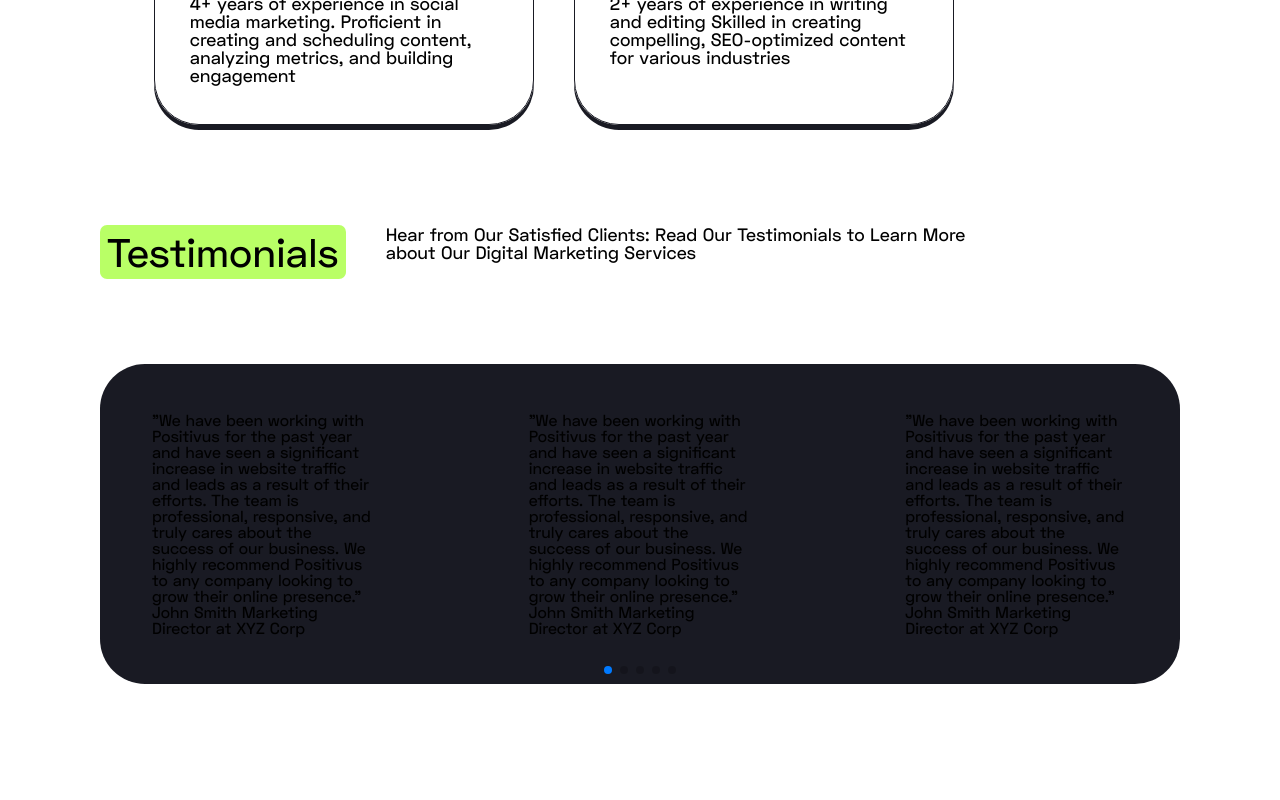
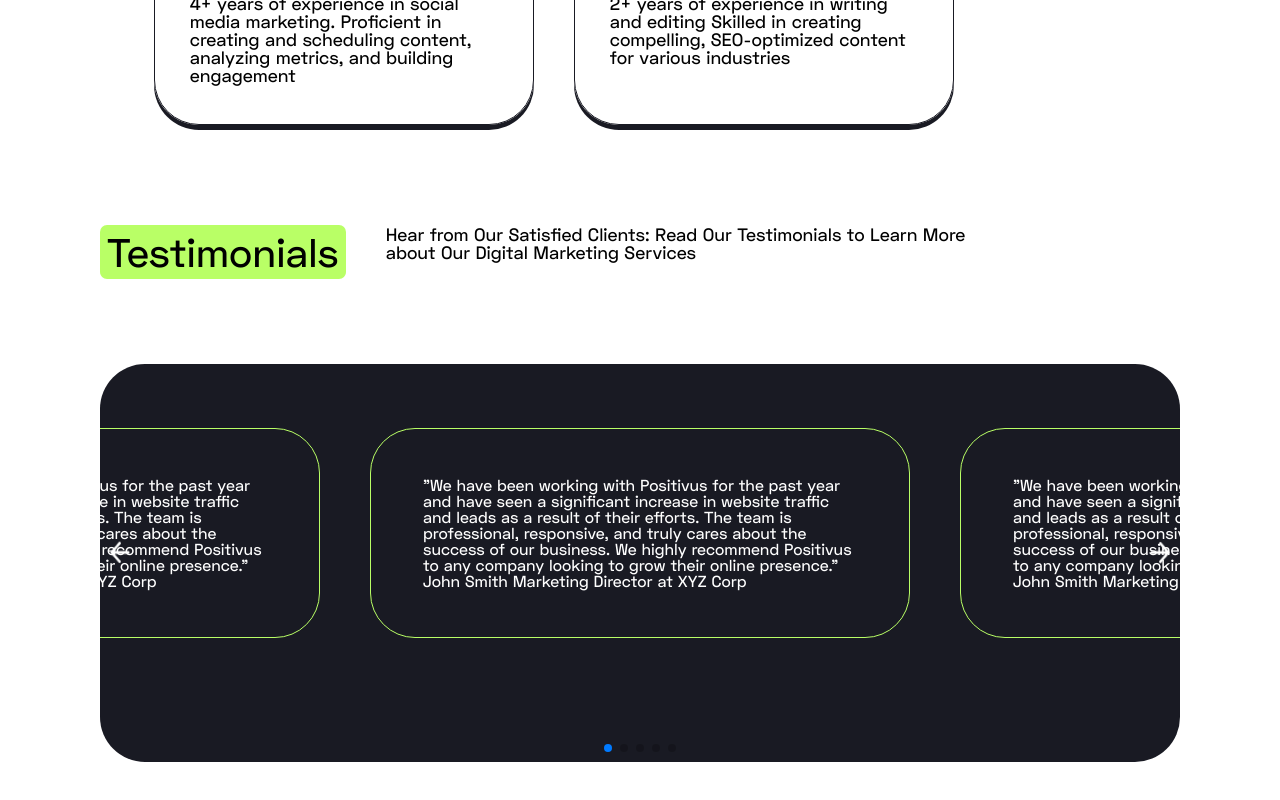
Before and after one commit to Ivanna-Kutsovol/Positivus, a Next.js app: page / in a window 1280 px wide. Shown: the part 7093-7893 px from the top of the page. Built offline with nearby package versions, Linux system fonts and the light colour scheme.

Commit message:
continue developing Testimonials block

```diff
--- a/src/app/testimonials/testimonials.module.scss
+++ b/src/app/testimonials/testimonials.module.scss
@@ -10,11 +10,22 @@
 .swiper{
     background-color: var(--dark);
     border-radius: var(--radius);
+    position: relative;
 
     &__container{
-        width: 600px;
+        width: 606px;
+        padding: 64px 0 124px 0;
+
     }
     &__info{
         padding: 48px 52px;
+        color: var(--background);
+        border: 1px solid var(--green);
+        border-radius: var(--radius);
     }
 }
+
+.swiper-button-next{
+    position: absolute;
+    bottom: 0;
+}
--- a/src/app/testimonials/testimonials.tsx
+++ b/src/app/testimonials/testimonials.tsx
@@ -2,11 +2,13 @@
 
 import React from "react";
 import stl from "./testimonials.module.scss";
+import Image from "next/image";
 import {Swiper , SwiperSlide} from "swiper/react";
 import { Navigation, Pagination } from "swiper/modules";
 import "swiper/scss";
 import "swiper/scss/pagination";
 import "swiper/scss/navigation";
+import arrow from "../../../public/arrowRight.png"
 
 const Testimonials = () => {
     return(
@@ -29,10 +31,6 @@
         autoplay={{
             delay: 2500,
             disableOnInteraction: false,
-          }}
-          breakpoints={{
-            768: { slidesPerView: 2 },
-            1024: { slidesPerView: 3 },
           }}
         >
             <SwiperSlide style={{width: "50%"}} className={stl.swiper__container}>
@@ -94,13 +92,12 @@
                     Marketing Director at XYZ Corp
                 </div>
             </SwiperSlide>
+            <div className={stl.swiper__buttonContainer}>
+                <Image className="swiper-button-next" style={{width: "20px", height: "23px"}} src={arrow} alt={"arrow right"} width={0} height={0} priority/>
+                <Image className="swiper-button-prev" style={{transform: 'rotate(180deg)', width: "20px", height: "23px", position: "absolute"}} src={arrow} alt = "left arrow" width={0} height={0}/>
+            </div>
         </Swiper>
-        <div className={stl.swiper__buttonContainer}>
-            <div className="swiper-button-next"/>
-            <div className="swiper-button-prev"/>
-        </div>
         </section>
-
     )
 }
 
```
Also changed, not shown: public/arrowRight.png (added).
